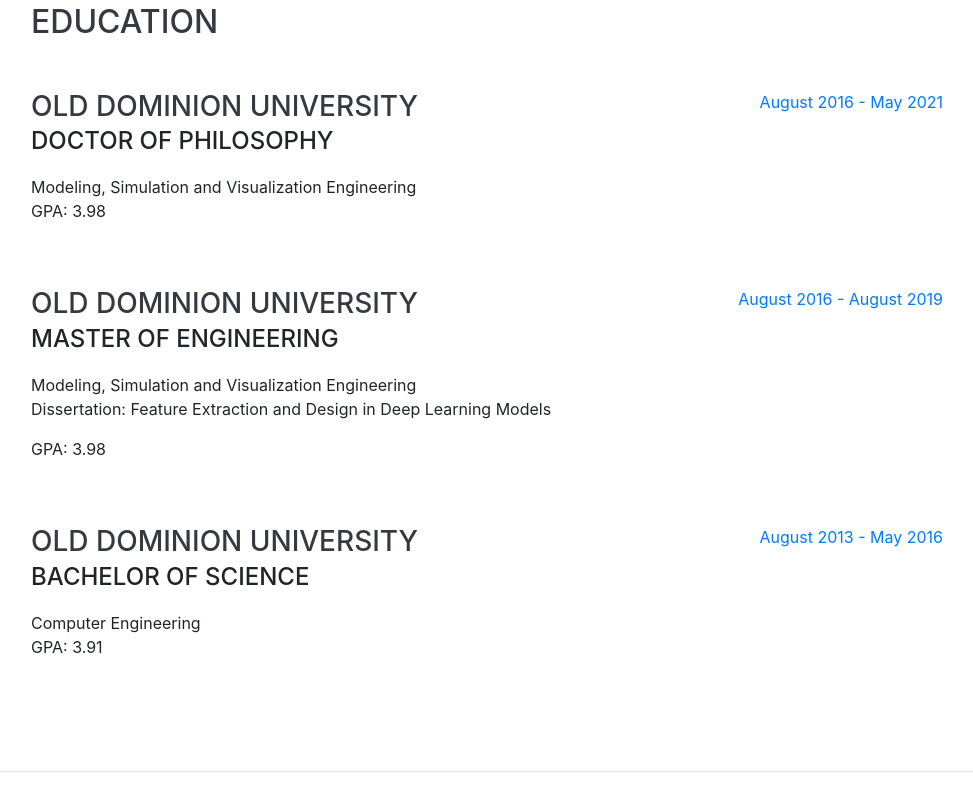
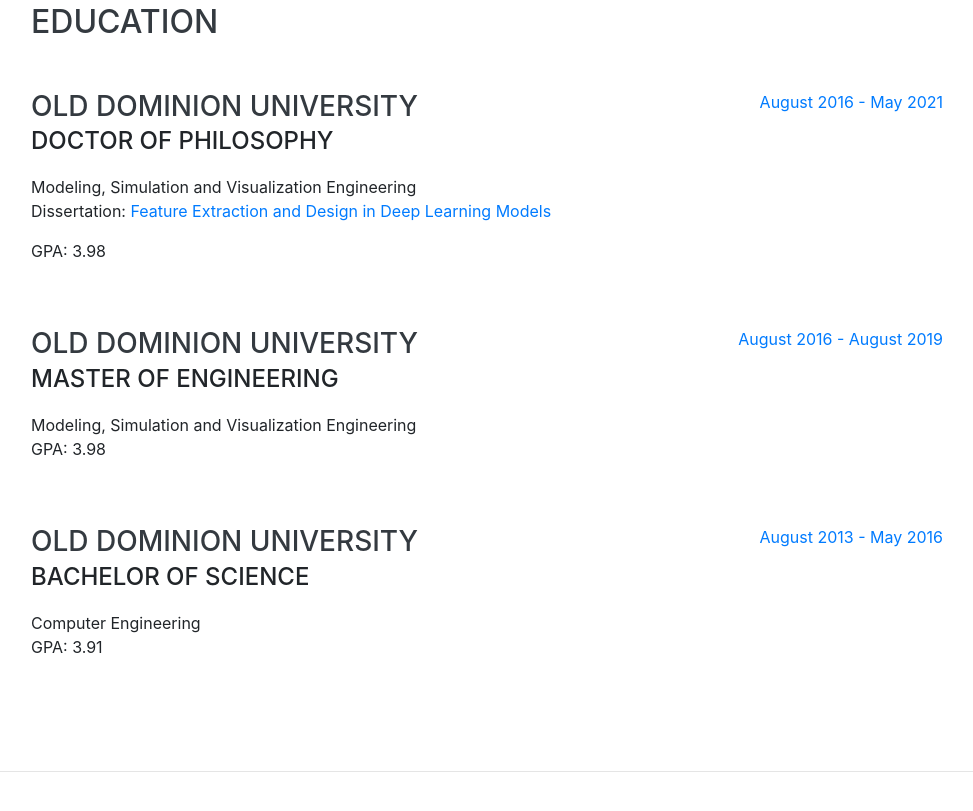
Before and after one commit to DandiC/dandic.github.io, a website with bundled scripts: page index.html in a window 1280 px wide. Shown: the part 2522-3333 px from the top of the page, without its empty margins (289-1262 px from the left). Built offline with nearby package versions, Linux system fonts and the light colour scheme; a web font is replaced by a local one.

Commit message:
Fix dissertation

```diff
--- a/index.html
+++ b/index.html
@@ -198,6 +198,7 @@
             <h3 class="mb-0">Old Dominion University</h3>
             <div class="subheading mb-3">Doctor of Philosophy</div>
             <div>Modeling, Simulation and Visualization Engineering</div>
+	    <p>Dissertation: <a href="https://digitalcommons.odu.edu/msve_etds/61/" target="_blank">Feature Extraction and Design in Deep Learning Models</a></p>
             <p>GPA: 3.98</p>
           </div>
           <div class="resume-date text-md-right">
@@ -210,7 +211,6 @@
             <h3 class="mb-0">Old Dominion University</h3>
             <div class="subheading mb-3">Master of Engineering</div>
             <div>Modeling, Simulation and Visualization Engineering</div>
-	    <p>Dissertation: Feature Extraction and Design in Deep Learning Models</p>
             <p>GPA: 3.98</p>
           </div>
           <div class="resume-date text-md-right">
```
